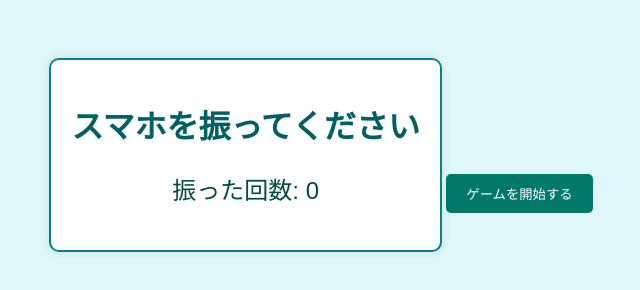
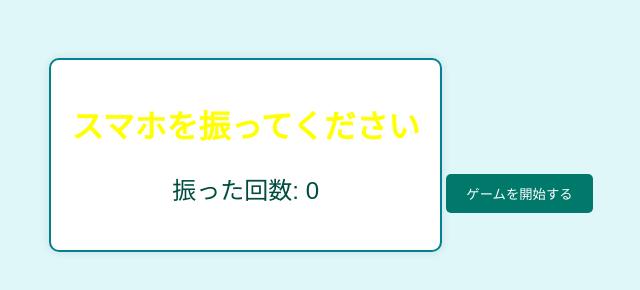
Before and after one commit to tachikiiii/MyShakeCounter, a plain HTML site: page index.html in a window 1280 px wide. Shown: the whole page, without its empty margins (319-959 px from the left). Drawn offline with Linux system fonts and the light colour scheme.

Commit message:
色を変更

```diff
--- a/styles.css
+++ b/styles.css
@@ -16,7 +16,9 @@ body {
 
 h1 {
   margin-bottom: 20px;
-  color: #006064;
+  /* color: #006064; */
+  color: yellow;
+
 }
 
 p {
```
